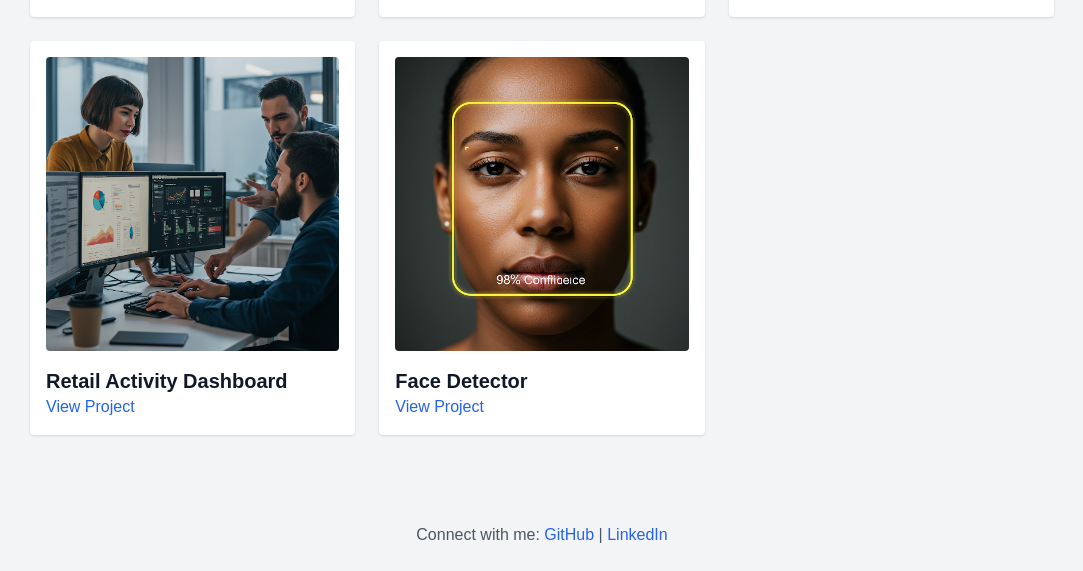
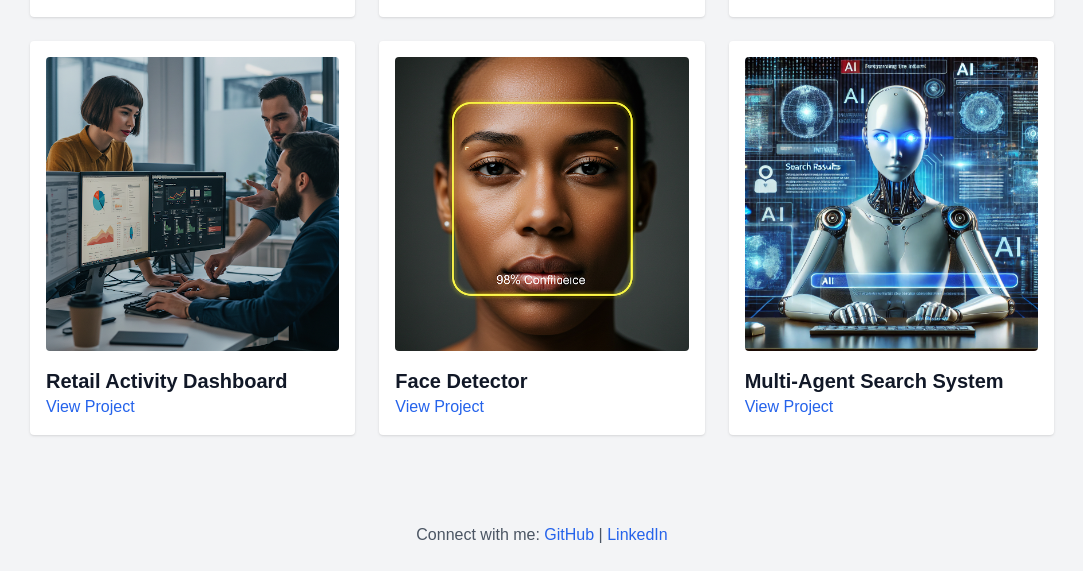
Before and after one commit to Selim321/website, a plain HTML site: page index.html in a window 1280 px wide. Shown: the part 2052-2623 px from the top of the page, without its empty margins (98-1181 px from the left). Drawn offline with nearby package versions, Linux system fonts and the light colour scheme.

Commit message:
added project

```diff
--- a/index.html
+++ b/index.html
@@ -83,6 +83,11 @@
                 <h3 class="text-xl font-semibold mt-4">Face Detector</h3>
                 <a href="https://github.com/Selim321/face-detector" target="_blank" rel="noopener noreferrer" class="text-blue-600">View Project</a>
             </div>
+            <div class="bg-white p-4 shadow rounded">
+                <img src="/images/search-agent.png" alt="search-agent" class="rounded">
+                <h3 class="text-xl font-semibold mt-4">Multi-Agent Search System</h3>
+                <a href="https://github.com/Selim321/ai-news-multi-agent" target="_blank" rel="noopener noreferrer" class="text-blue-600">View Project</a>
+            </div>
         </div>
     </section>
 
```
Also changed, not shown: images/search-agent.png (added).
